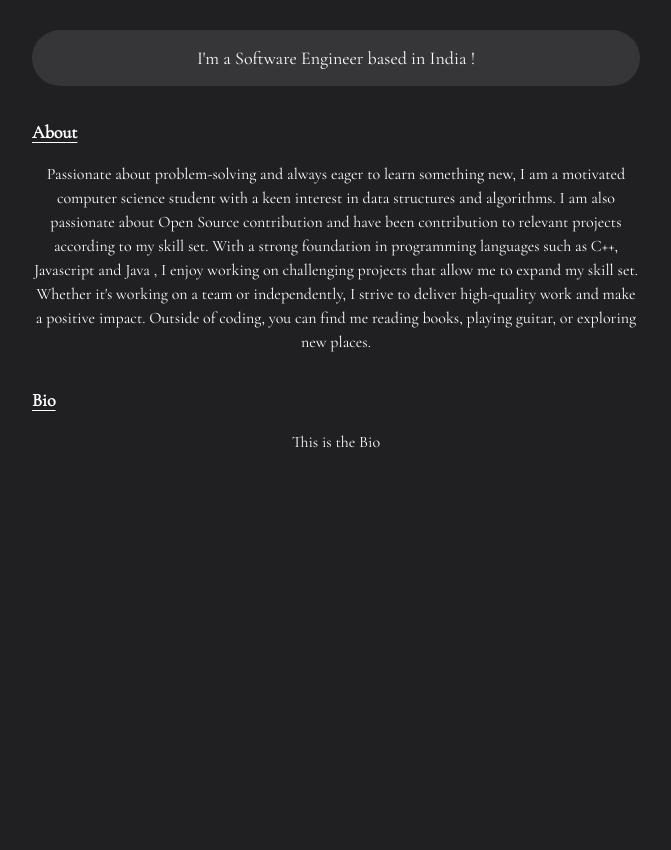
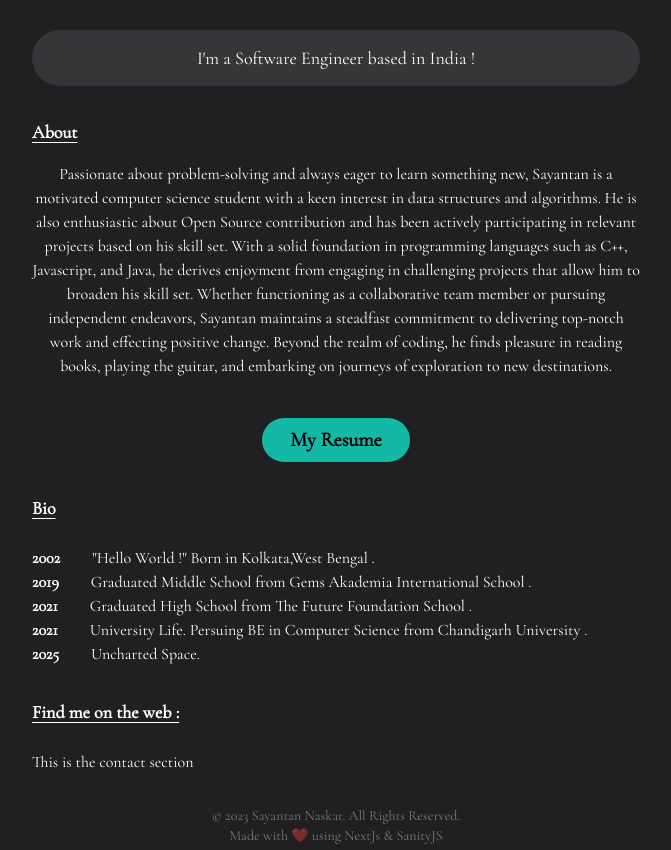
Before and after one commit to Arbtrage/portfolio, a Next.js app: page / in a window 1280 px wide. Shown: the part 472-1322 px from the top of the page, without its empty margins (304-975 px from the left). Before the commit the page ends 974 px from the top, so only its background shows below. Built offline with nearby package versions, Linux system fonts and the light colour scheme.

Commit message:
Done for today

```diff
--- a/app/(site)/layout.tsx
+++ b/app/(site)/layout.tsx
@@ -1,7 +1,7 @@
 import Link from "next/link";
 import "../globals.css";
 import Navbar from "@/components/navbar";
-
+import Footer from "@/components/footer";
 export const metadata = {
   title: "Arbitrage",
   description: "Welcome to the portfolio of Sayantan",
@@ -15,7 +15,7 @@ export default async function RootLayout({
   return (
     <html lang="en" className="bg-custom-background text-custom-color mx-auto">
       <body className=" overflow-x-hidden min-w-screen flex min-h-screen flex-col items-center justify-between">
-        <main className="p-4 py-12 gap-6 w-full lg:w-[55%]">
+        <main className="p-4 pt-12 pb-1 gap-6 w-full lg:w-[55%]">
           <section className="w-full flex gap-4 justify-start mb-6 p-2">
             <div className="flex flex-col gap-2 justify-center">
               <Link
@@ -31,6 +31,7 @@ export default async function RootLayout({
           </section>
           <Navbar />
           {children}
+          <Footer/>
         </main>
       </body>
     </html>
--- a/app/(site)/page.tsx
+++ b/app/(site)/page.tsx
@@ -2,6 +2,7 @@
 import Index from ".";
 import About from "@/components/About";
 import Bio from "@/components/bio";
+import Contact from "@/components/contact";
 import { AnimatePresence, motion } from "framer-motion";
 
 export default function Home() {
@@ -22,6 +23,7 @@ export default function Home() {
           </div>
           <About/>
           <Bio/>
+          <Contact/>
         </motion.div>
       </AnimatePresence>
     </div>
--- /dev/null
+++ b/app/(site)/wanderlust/page.tsx
@@ -0,0 +1,21 @@
+"use client";
+
+import { AnimatePresence, motion } from "framer-motion";
+
+export default function Wanderlust() {
+  return (
+    <div>
+      <AnimatePresence mode="wait" initial={true}>
+        <motion.div
+          style={{ display: "inline-block" }}
+          initial={{ y: -20, opacity: 0 }}
+          animate={{ y: 0, opacity: 1 }}
+          exit={{ y: 20, opacity: 0 }}
+          transition={{ duration: 0.6 }}
+        >
+      This is my travels page....
+      </motion.div>
+      </AnimatePresence>
+    </div>
+  );
+}
--- a/components/About.tsx
+++ b/components/About.tsx
@@ -1,23 +1,33 @@
+import Link from "next/link";
+
 const About = () => {
   return (
-    <div className="mt-8 mr-8 ml-8">
+    <div className="mt-8 mr-8 ml-8 flex flex-col justify-center ">
       <div className="text-lg  underline underline-offset-4 font-semibold ">
         About
       </div>
       <div className="text-center mt-4 justify-center">
-          Passionate about problem-solving and always eager to learn something
-          new, I am a motivated computer science student with a keen interest in
-          data structures and algorithms.
-          I am also passionate about Open Source contribution and have been
-          contribution to relevant projects according
-          to my skill set. With a strong foundation in programming languages
-          such as C++, Javascript and Java , I enjoy working on challenging
-          projects that allow me to expand my skill set. Whether it&apos;s working on
-          a team or independently, I strive to deliver high-quality work and
-          make a positive impact. Outside of coding, you can find me reading
-          books, playing guitar, or exploring new places.
-
+        Passionate about problem-solving and always eager to learn something
+        new, Sayantan is a motivated computer science student with a keen
+        interest in data structures and algorithms. He is also enthusiastic
+        about Open Source contribution and has been actively participating in
+        relevant projects based on his skill set. With a solid foundation in
+        programming languages such as C++, Javascript, and Java, he derives
+        enjoyment from engaging in challenging projects that allow him to
+        broaden his skill set. Whether functioning as a collaborative team
+        member or pursuing independent endeavors, Sayantan maintains a steadfast
+        commitment to delivering top-notch work and effecting positive change.
+        Beyond the realm of coding, he finds pleasure in reading books, playing
+        the guitar, and embarking on journeys of exploration to new
+        destinations.
       </div>
+      <Link
+        href="https://drive.google.com/file/d/1utFflSuB4LKDjQt6oJ4sMU4L0INNhOAa/view?usp=drive_link"
+        target="_blank"
+        className="text-center text-black font-bold text-xl align-center mt-10 mx-auto px-7 py-2 rounded-full bg-teal-500 hover:bg-teal-300"
+      >
+        My Resume
+      </Link>
     </div>
   );
 };
--- a/components/bio.tsx
+++ b/components/bio.tsx
@@ -1,12 +1,41 @@
+const bio = [
+  {
+    year: "2002",
+    event: `"Hello World !" Born in Kolkata,West Bengal .`,
+  },
+  {
+    year: "2019",
+    event: "Graduated Middle School from Gems Akademia International School .",
+  },
+  {
+    year: "2021",
+    event: "Graduated High School from The Future Foundation School .",
+  },
+  {
+    year: "2021",
+    event: "University Life. Persuing BE in Computer Science from Chandigarh University .",
+  },{
+    year:"2025",
+    event:"Uncharted Space. ",
+  }
+];
+
 const Bio = () => {
   return (
-      <div className="mt-8 mr-8 ml-8">
-        <div className="text-lg  underline underline-offset-4 font-semibold ">
+    <div className="mt-8 mr-8 ml-8 flex flex-col">
+      <div className="text-lg mb-6 underline underline-offset-4 font-semibold ">
         Bio
       </div>
-        <div className="text-center mt-4 justify-center">
-            This is the Bio
+      {/* <div> */}
+      {bio.map((item, key) => {
+        return (
+          <div className='flex flex-row gap-8' key={item.year}>
+            <h1 className="font-bold">{item.year}</h1>
+            <h1>{item.event}</h1>
           </div>
+        );
+      })}
+      {/* </div> */}
     </div>
   );
 };
--- a/components/contact.tsx
+++ b/components/contact.tsx
@@ -0,0 +1,14 @@
+// import Link from "next/link";
+
+const Contact = () => {
+  return (
+    <div className="mt-8 mr-8 ml-8 flex flex-col justify-center ">
+      <div className="text-lg mb-6 underline underline-offset-4 font-semibold ">
+        Find me on the web :
+      </div>
+      This is the contact section
+    </div>
+  );
+};
+
+export default Contact;
--- /dev/null
+++ b/components/footer.tsx
@@ -0,0 +1,14 @@
+// import Link from "next/link";
+
+const Footer = () => {
+    return (
+      <div className="text-center mt-8 opacity-40 text-sm">
+         &copy; {new Date().getFullYear()} Sayantan Naskar. All Rights Reserved.
+         <h1>
+            Made with ❤️ using NextJs & SanityJS
+         </h1>
+      </div>
+    );
+  };
+
+  export default Footer;
--- a/components/navbar.tsx
+++ b/components/navbar.tsx
@@ -14,16 +14,17 @@ const navItems = [
     name: "Projects",
   },
   {
+    path:"/wanderlust",
+    name:"Wanderlust",
+  },
+  {
     path: "https://github.com/Arbtrage/portfolio",
     name: "Source",
-  },
+  }
 ];
 
 const Navbar = () => {
   let pathname = usePathname() || "/";
-  if (pathname.includes("/writing/")) {
-    pathname = "/writing";
-  }
 
   const [hoveredPath, setHoveredPath] = useState(pathname);
 
```
Lines whose indentation alone changed are shown as unchanged.
